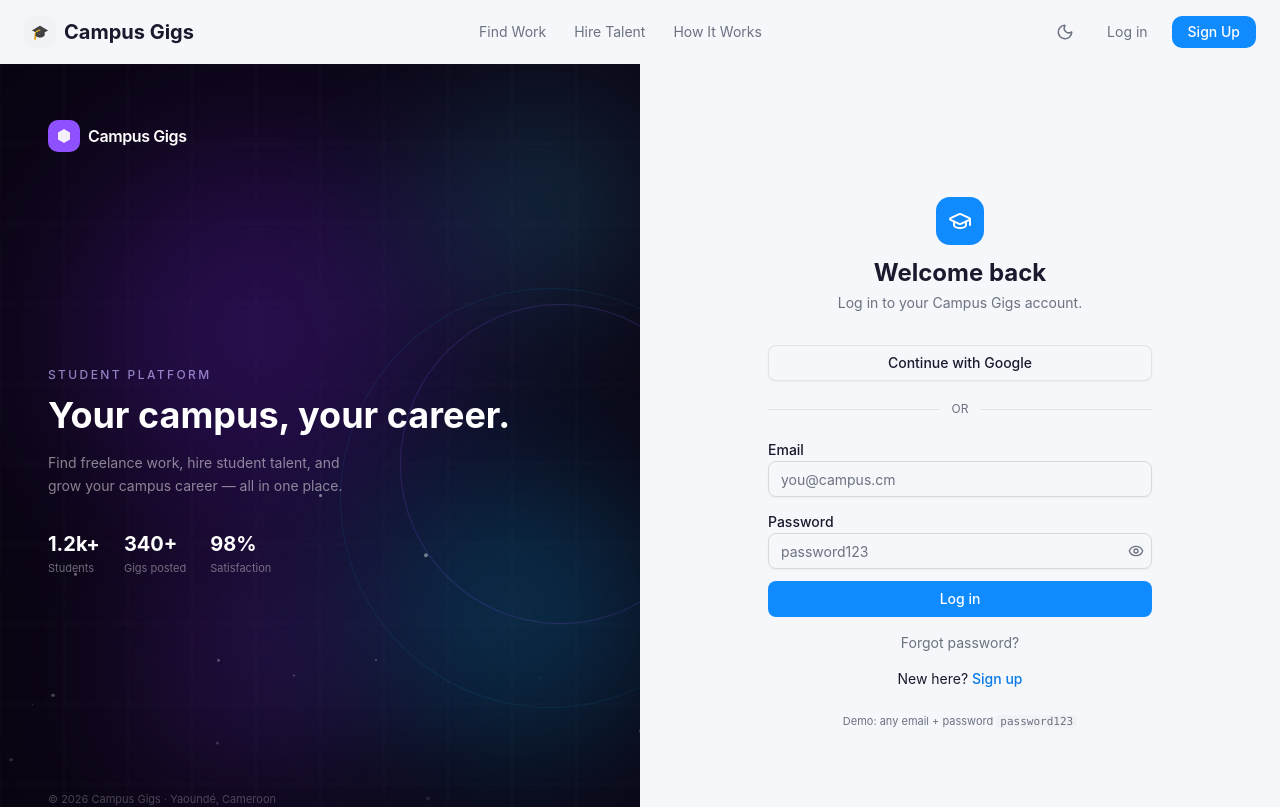
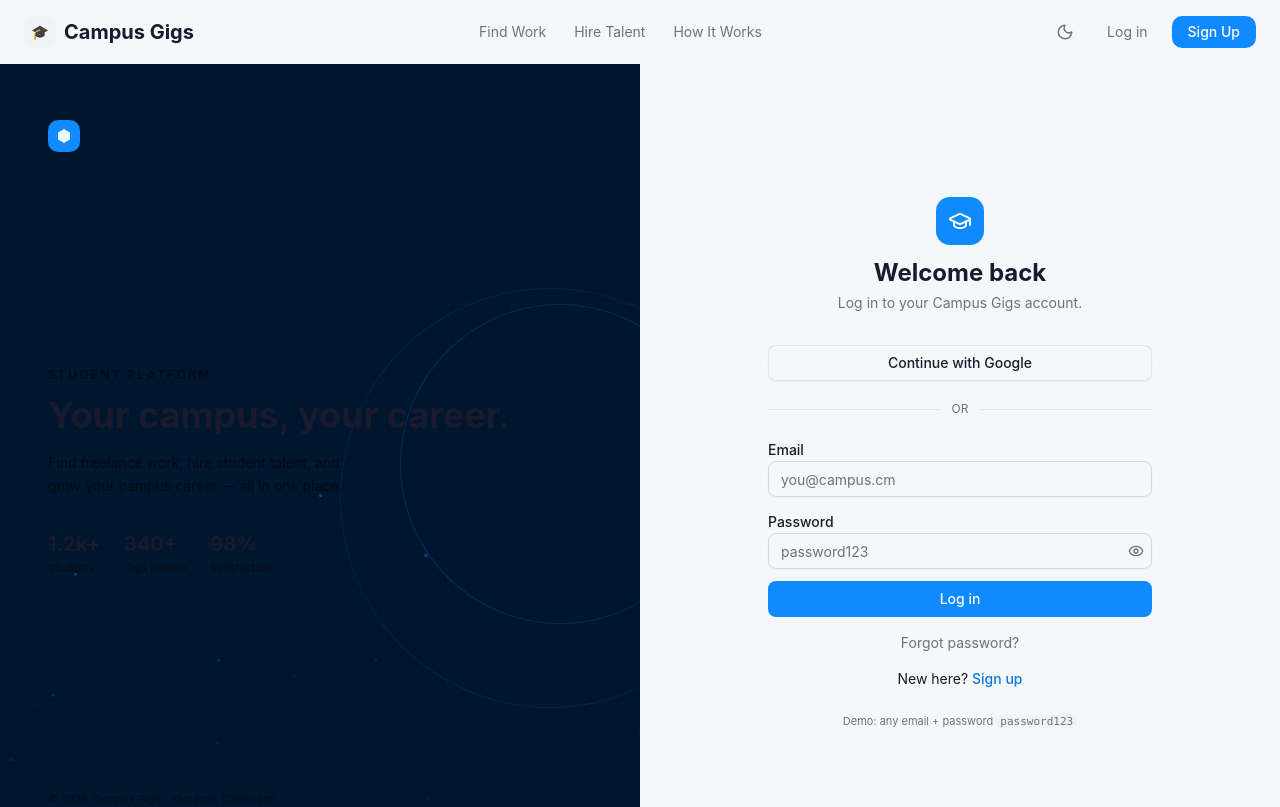
Before and after one commit to Kanjo-Elkamira-Ndi/CampusGigs, a React (Vite) app in the folder frontend/: page /login in a window 1280 px wide. Shown: the top 807 px of the page. Built offline with nearby package versions, Linux system fonts and the light colour scheme.

Commit message:
Fix: Provided a fix for the rendering issue

```diff
--- a/frontend/src/components/auth/AuthSplitPanel.tsx
+++ b/frontend/src/components/auth/AuthSplitPanel.tsx
@@ -1,11 +1,10 @@
-// src/components/auth/AuthSplitPanel.tsx
 import { motion } from "framer-motion";
 
 const ORBS = [
-  { size: 340, x: "10%", y: "15%", color: "#6d28d9", delay: 0 },
-  { size: 260, x: "55%", y: "55%", color: "#0ea5e9", delay: 1.2 },
-  { size: 200, x: "20%", y: "65%", color: "#7c3aed", delay: 2.1 },
-  { size: 180, x: "65%", y: "10%", color: "#38bdf8", delay: 0.7 },
+  { size: 340, x: "10%", y: "15%", opacity: 0.25, delay: 0 },
+  { size: 260, x: "55%", y: "55%", opacity: 0.18, delay: 1.2 },
+  { size: 200, x: "20%", y: "65%", opacity: 0.22, delay: 2.1 },
+  { size: 180, x: "65%", y: "10%", opacity: 0.15, delay: 0.7 },
 ];
 
 const PARTICLES = Array.from({ length: 22 }, (_, i) => ({
@@ -28,9 +27,11 @@ export function AuthSplitPanel({
   subtext = "Find freelance work, hire student talent, and grow your campus career.",
 }: AuthSplitPanelProps) {
   return (
-    <div className="relative hidden lg:flex flex-col justify-between h-full overflow-hidden bg-[#0a0412] px-12 py-14">
+    <div className="relative hidden lg:flex flex-col justify-between h-full overflow-hidden px-12 py-14"
+      style={{ backgroundColor: "#00152E" }}
+    >
       {/* Grid overlay */}
-      <svg className="absolute inset-0 w-full h-full opacity-[0.06]" xmlns="http://www.w3.org/2000/svg">
+      <svg className="absolute inset-0 w-full h-full opacity-[0.05]" xmlns="http://www.w3.org/2000/svg">
         {GRID_LINES.map((i) => (
           <g key={i}>
             <line
@@ -46,38 +47,16 @@ export function AuthSplitPanel({
       </svg>
 
       {/* Animated blobs */}
-      {ORBS.map((orb, i) => (
-        <motion.div
-          key={i}
-          className="absolute rounded-full blur-[80px] opacity-30 pointer-events-none"
-          style={{
-            width: orb.size,
-            height: orb.size,
-            left: orb.x,
-            top: orb.y,
-            background: orb.color,
-          }}
-          animate={{
-            x: [0, 30, -20, 0],
-            y: [0, -25, 20, 0],
-            scale: [1, 1.1, 0.95, 1],
-          }}
-          transition={{
-            duration: 14,
-            repeat: Infinity,
-            delay: orb.delay,
-            ease: "easeInOut",
-          }}
-        />
-      ))}
-
       {/* Floating particles */}
       {PARTICLES.map((p) => (
         <motion.div
           key={p.id}
-          className="absolute rounded-full bg-white pointer-events-none"
-          style={{ left: p.x, bottom: "-10px", width: p.size, height: p.size }}
-          animate={{ y: [0, -900], opacity: [0, 0.6, 0] }}
+          className="absolute rounded-full pointer-events-none"
+          style={{
+            left: p.x, bottom: "-10px", width: p.size, height: p.size,
+            backgroundColor: "var(--brand)",
+          }}
+          animate={{ y: [0, -900], opacity: [0, 0.5, 0] }}
           transition={{
             duration: p.duration,
             repeat: Infinity,
@@ -89,18 +68,21 @@ export function AuthSplitPanel({
 
       {/* Ring accent */}
       <motion.div
-        className="absolute right-[-80px] top-[30%] w-[320px] h-[320px] rounded-full border border-violet-500/20 pointer-events-none"
+        className="absolute right-[-80px] top-[30%] w-[320px] h-[320px] rounded-full pointer-events-none"
+        style={{ border: "1px solid var(--brand-border)" }}
         animate={{ rotate: 360 }}
         transition={{ duration: 40, repeat: Infinity, ease: "linear" }}
       >
         <motion.div
-          className="absolute top-0 left-1/2 -translate-x-1/2 -translate-y-1/2 w-2.5 h-2.5 rounded-full bg-violet-400"
+          className="absolute top-0 left-1/2 -translate-x-1/2 -translate-y-1/2 w-2.5 h-2.5 rounded-full"
+          style={{ backgroundColor: "var(--brand)" }}
           animate={{ opacity: [0.4, 1, 0.4] }}
           transition={{ duration: 2, repeat: Infinity }}
         />
       </motion.div>
       <motion.div
-        className="absolute right-[-120px] top-[28%] w-[420px] h-[420px] rounded-full border border-sky-500/10 pointer-events-none"
+        className="absolute right-[-120px] top-[28%] w-[420px] h-[420px] rounded-full pointer-events-none"
+        style={{ border: "1px solid var(--brand-border)", opacity: 0.6 }}
         animate={{ rotate: -360 }}
         transition={{ duration: 60, repeat: Infinity, ease: "linear" }}
       />
@@ -112,12 +94,17 @@ export function AuthSplitPanel({
         transition={{ duration: 0.7 }}
         className="relative z-10 flex items-center gap-2"
       >
-        <div className="w-8 h-8 rounded-lg bg-violet-500 flex items-center justify-center">
+        <div
+          className="w-8 h-8 rounded-lg flex items-center justify-center"
+          style={{ backgroundColor: "var(--brand)" }}
+        >
           <svg width="16" height="16" viewBox="0 0 16 16" fill="none">
             <path d="M8 1L14 4.5V11.5L8 15L2 11.5V4.5L8 1Z" fill="white" fillOpacity="0.9" />
           </svg>
         </div>
-        <span className="text-white font-semibold tracking-tight">Campus Gigs</span>
+        {/* <span className="font-semibold tracking-tight" style={{ color: "var(--foreground)" }}>
+          Campus Gigs
+        </span> */}
       </motion.div>
 
       {/* Center text */}
@@ -127,13 +114,22 @@ export function AuthSplitPanel({
         transition={{ duration: 0.9, delay: 0.2 }}
         className="relative z-10"
       >
-        <p className="text-xs uppercase tracking-[0.2em] text-violet-300/70 mb-3 font-medium">
+        <p
+          className="text-xs uppercase tracking-[0.2em] mb-3 font-medium"
+          style={{ color: "var(--text-secondary)" }}
+        >
           Student Platform
         </p>
-        <h2 className="text-4xl font-bold text-white leading-[1.15] mb-4">
+        <h2
+          className="text-4xl font-bold leading-[1.15] mb-4"
+          style={{ color: "var(--foreground)" }}
+        >
           {headline}
         </h2>
-        <p className="text-sm text-white/50 leading-relaxed max-w-xs">
+        <p
+          className="text-sm leading-relaxed max-w-xs"
+          style={{ color: "var(--text-secondary)" }}
+        >
           {subtext}
         </p>
 
@@ -146,8 +142,12 @@ export function AuthSplitPanel({
               animate={{ opacity: 1, y: 0 }}
               transition={{ duration: 0.6, delay: 0.5 }}
             >
-              <p className="text-xl font-bold text-white">{val}</p>
-              <p className="text-[11px] text-white/40 mt-0.5">{label}</p>
+              <p className="text-xl font-bold" style={{ color: "var(--foreground)" }}>
+                {val}
+              </p>
+              <p className="text-[11px] mt-0.5" style={{ color: "var(--text-muted)" }}>
+                {label}
+              </p>
             </motion.div>
           ))}
         </div>
@@ -158,7 +158,8 @@ export function AuthSplitPanel({
         initial={{ opacity: 0 }}
         animate={{ opacity: 1 }}
         transition={{ delay: 0.8 }}
-        className="relative z-10 text-[11px] text-white/25"
+        className="relative z-10 text-[11px]"
+        style={{ color: "var(--card-text-muted)" }}
       >
         © {new Date().getFullYear()} Campus Gigs · Yaoundé, Cameroon
       </motion.p>
```
